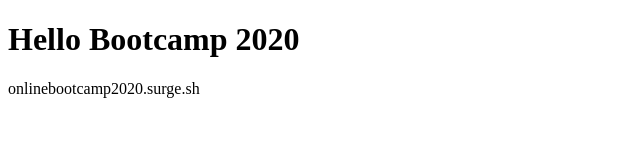
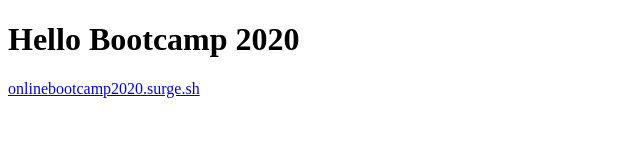
Before and after one commit to im-malikjaved/bootcamp2020, a plain HTML site: page index.html in a window 1280 px wide. Shown: the whole page, without its empty margins (0-640 px from the left). Drawn offline with Linux system fonts and the light colour scheme.

Commit message:
link remove anchor tag added

```diff
--- a/index.html
+++ b/index.html
@@ -7,6 +7,7 @@
 </head>
 <body>
     <h1>Hello Bootcamp 2020</h1>
-    <link>onlinebootcamp2020.surge.sh</link>
+
+        <a href="onlinebootcamp2020.surge.sh">onlinebootcamp2020.surge.sh</a>
 </body>
 </html>
```
